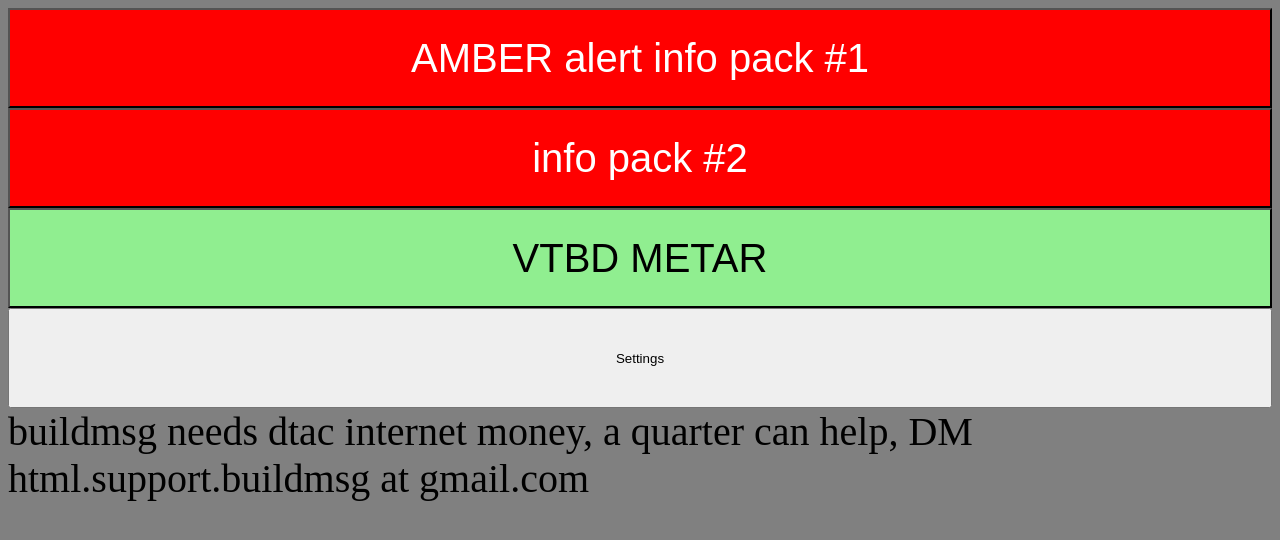
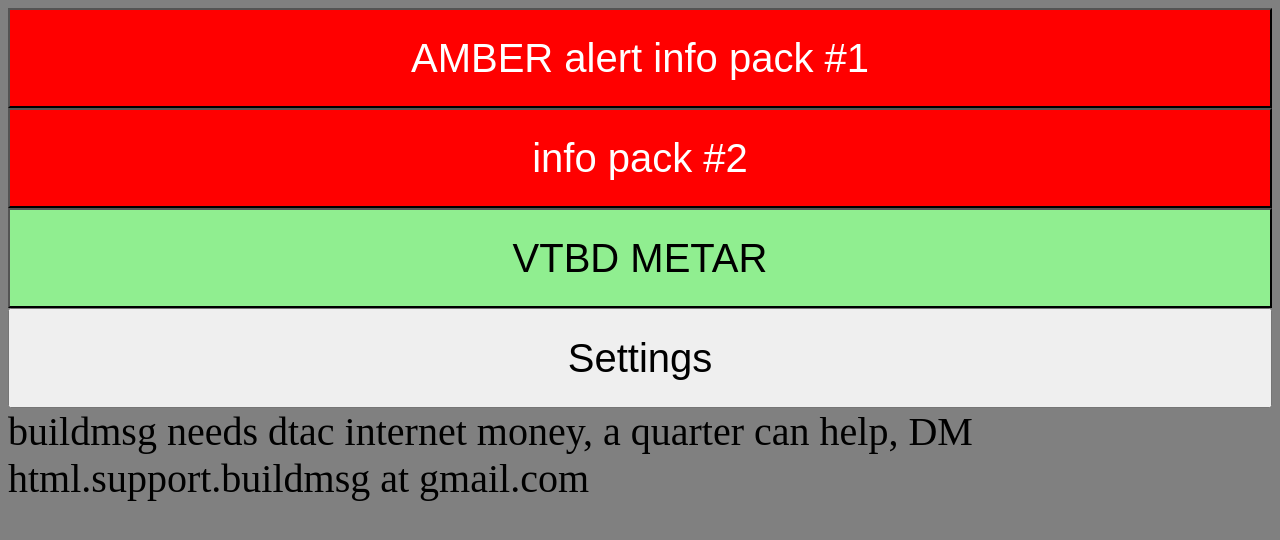
Before and after one commit to buildmsgowner/buildmsg1, a website: page index.html in a window 1280 px wide. Drawn offline with Linux system fonts and the light colour scheme.

Commit message:
Fix settings button onclick attribute syntax

```diff
--- a/index.html
+++ b/index.html
@@ -11,7 +11,7 @@
     <button onclick="slide1()" style="background-color: red; color: white; font-size: 40px;">AMBER alert info pack #1</button>
     <button onclick="slide2()" style="background-color: red; color: white; font-size: 40px;">info pack #2</button>
     <button onclick="slide3()" style="background: lightgreen; font-size: 40px;">VTBD METAR</button>
-    <button onclick="settings() style="font-size: 40px;">Settings</button>
+    <button onclick="settings()" style="font-size: 40px;">Settings</button>
     <div style="font-size: 40px;">buildmsg needs dtac internet money, a quarter can help, DM html.support.buildmsg at gmail.com</div>
 
     <script>
```
